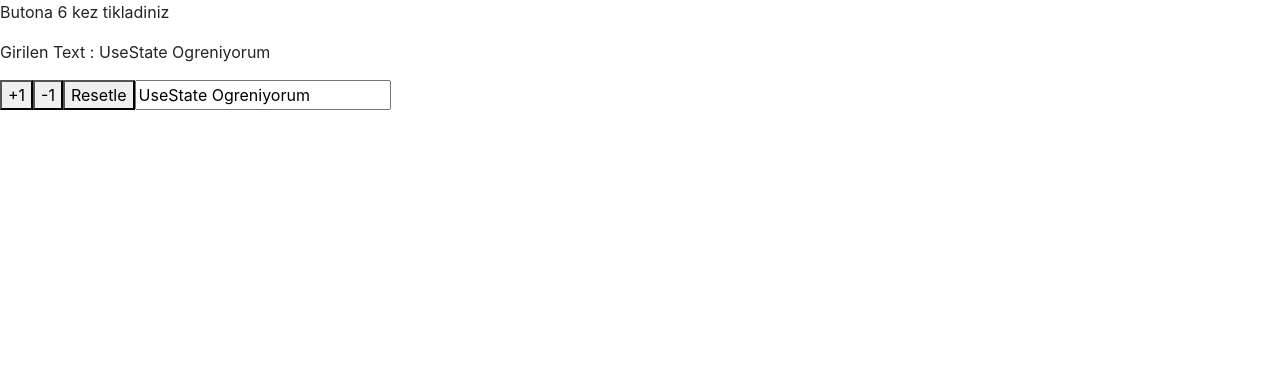
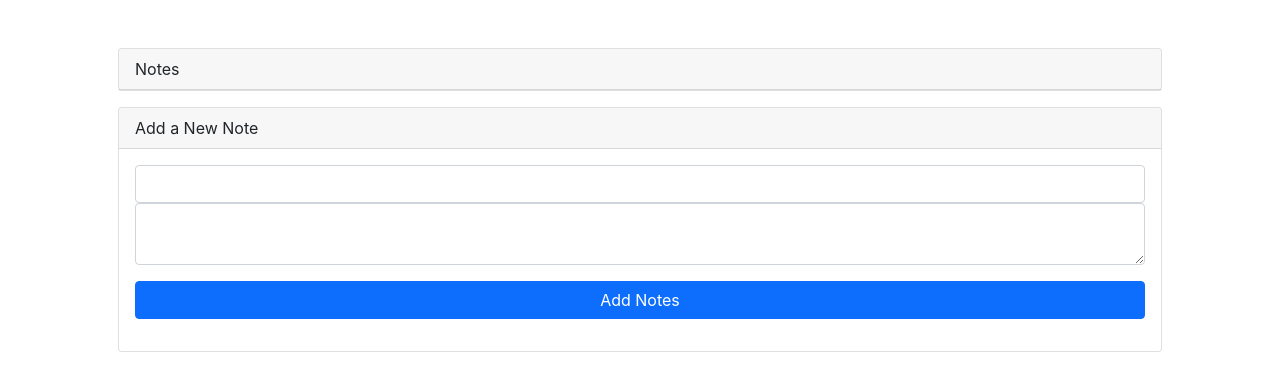
Before and after one commit to FrontDevYunusEmreKoca/ReactJs-Course, a React (Create React App) app: page / in a window 1280 px wide. Shown: the top 388 px of the page. Built offline with nearby package versions, Linux system fonts and the light colour scheme.

Commit message:
useEffect ve useState uygulamsi yapildi

```diff
--- /dev/null
+++ b/src/examples/NoteApp.js
@@ -0,0 +1,81 @@
+
+import React, { useEffect, useState } from 'react'
+
+const NoteApp = () => {
+  const [notes , setNotes] = useState([])
+  const [title , setTitle] = useState("")
+  const [body , setBody] = useState("")
+
+  useEffect(() =>{
+    const notesData =  JSON.parse(localStorage.getItem("notes"));
+    if(notesData) {
+      setNotes(notesData)
+    }
+  },[])
+
+  useEffect(() => {
+    localStorage.setItem("notes" , JSON.stringify(notes))
+  }, [notes])
+
+  const addNote = (e) => {
+    e.preventDefault();
+    if (title){
+      setNotes(
+        [
+          ...notes,
+          {title,body}
+        ]
+      )
+      setTitle("")
+      setBody("")
+    }
+
+  }
+
+  const RemoveNote =(title) => {
+   setNotes(notes.filter((note)=> note.title !==title))
+  }
+
+  return (
+    <div  className='container p-5'>
+      <div className="card mb-3">
+        <div class="card-header">Notes</div>
+        {
+          notes && (
+            <table className='table table-sm table-striped mb-0'>
+                <tbody>
+                    {
+                      notes.map((note) => (
+                        <tr className='mx-3' key={note.title}>
+                          <td style={{width: "40%"}}>{note.title} </td>
+                          <td >{note.body}</td>
+                          <td  style={{width: "4%"}}>
+                            <button  onClick={()=> RemoveNote(note.title)} className='btn btn-sm btn-danger'><i className='far fa-times'></i></button>
+                          </td>
+                        </tr>
+                      ))
+                    }
+                </tbody>
+            </table>
+          )
+        }
+      </div>
+      <div className="card mb-3">
+        <div className="card-header">Add a New Note</div>
+        <div className="card-body">
+            <form onSubmit={addNote}>
+                <div class="form-group">
+                    <input value={title} onChange={(e) => setTitle(e.target.value)} className='form-control'/>
+                </div>
+                <div class="form-group">
+                  <textarea name="" value={body} onChange={(e) => setBody(e.target.value)} className='form-control' id=""></textarea>
+                </div>
+                <button className='btn btn-primary btn-block  my-3 w-100 '>Add Notes</button>
+            </form>
+        </div>
+      </div>
+    </div>
+  )
+}
+
+export default NoteApp;
--- a/src/index.js
+++ b/src/index.js
@@ -3,12 +3,13 @@ import ReactDOM from 'react-dom/client';
 import './index.css';
 import App from './App';
 import StateHook from './examples/StateHook';
+import NoteApp from './examples/NoteApp';
 // import AppRouter from './router/AppRouter';
 
 
 const root = ReactDOM.createRoot(document.getElementById('root'));
 root.render(
   <React.StrictMode>
-    <StateHook />
+    <NoteApp />
   </React.StrictMode>
 );
```
